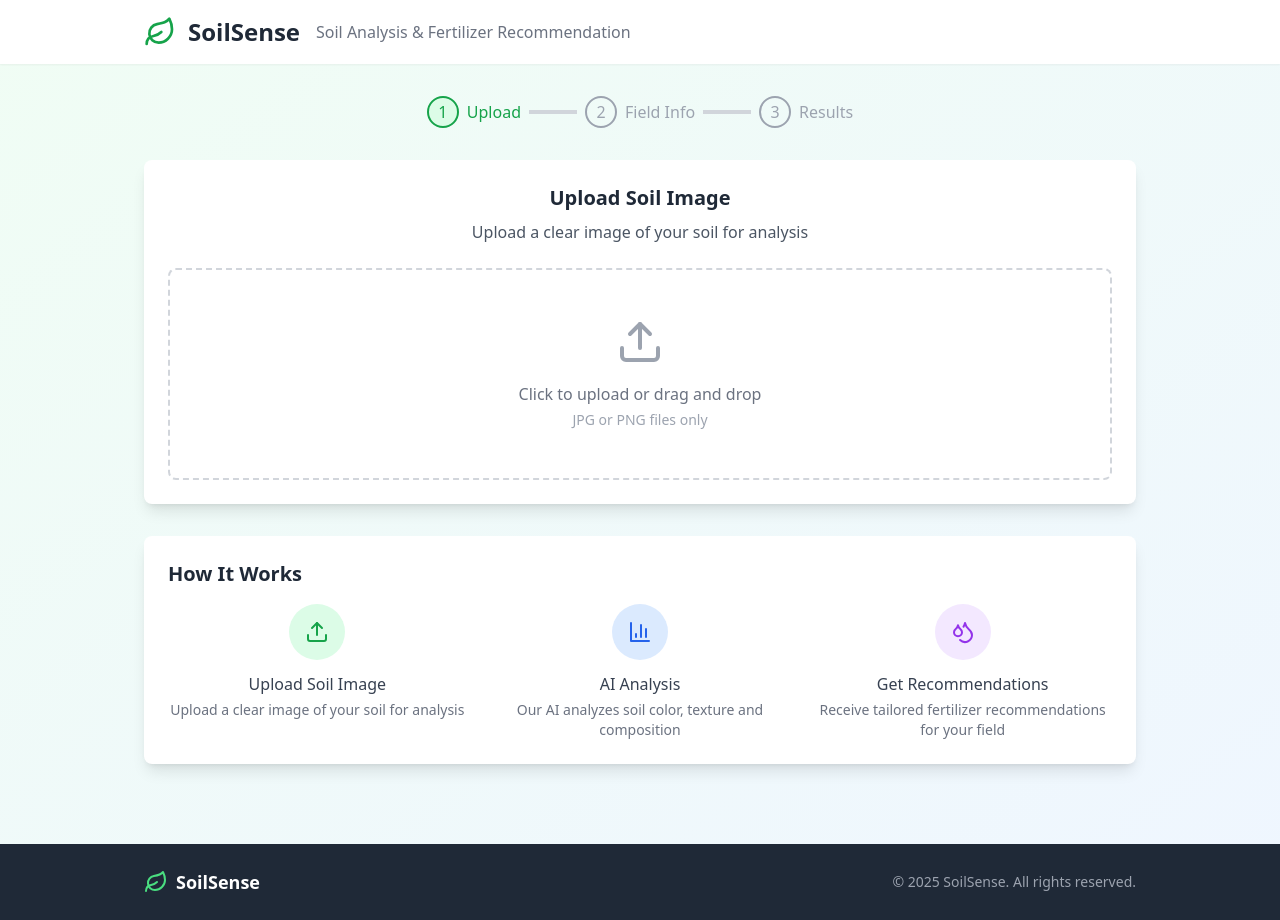
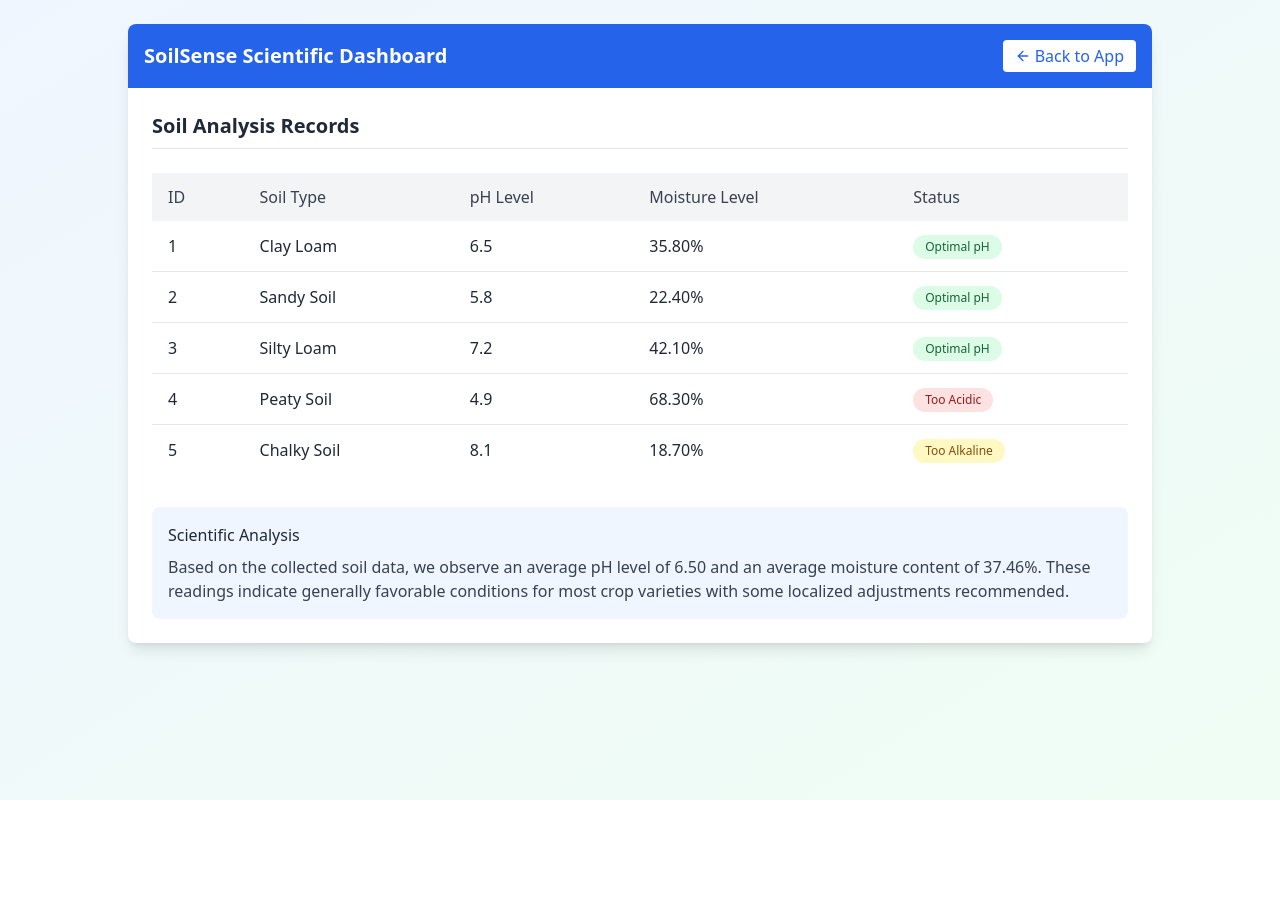
Before and after one commit to Dibyanshujha9/SoilSense, a React (Vite) app: page /admin in a window 1280 px wide. After the commit the page ends 800 px from the top, so only its background shows below. Built offline with nearby package versions, Linux system fonts and the light colour scheme.

Commit message:
Admin Pannel added with scientist view !

```diff
--- a/package.json
+++ b/package.json
@@ -12,7 +12,8 @@
   "dependencies": {
     "lucide-react": "^0.344.0",
     "react": "^18.3.1",
-    "react-dom": "^18.3.1"
+    "react-dom": "^18.3.1",
+    "react-router-dom": "^7.5.3"
   },
   "devDependencies": {
     "@eslint/js": "^9.9.1",
--- /dev/null
+++ b/src/AdminPannel.tsx
@@ -0,0 +1,158 @@
+import React, { useEffect, useState } from 'react';
+import { useNavigate } from 'react-router-dom';
+import { ArrowLeft } from 'lucide-react';
+
+interface SoilData {
+  id: string; // Assuming a unique ID for each soil entry
+  soilType: string;
+  pH: number;
+  moistureLevel: number;
+}
+
+// Dummy data for testing since real API might not be available
+const dummyData: SoilData[] = [
+  { id: '1', soilType: 'Clay Loam', pH: 6.5, moistureLevel: 35.8 },
+  { id: '2', soilType: 'Sandy Soil', pH: 5.8, moistureLevel: 22.4 },
+  { id: '3', soilType: 'Silty Loam', pH: 7.2, moistureLevel: 42.1 },
+  { id: '4', soilType: 'Peaty Soil', pH: 4.9, moistureLevel: 68.3 },
+  { id: '5', soilType: 'Chalky Soil', pH: 8.1, moistureLevel: 18.7 },
+];
+
+const AdminPanel: React.FC = () => {
+  const [soilData, setSoilData] = useState<SoilData[]>([]);
+  const [loading, setLoading] = useState<boolean>(true);
+  const [error, setError] = useState<string | null>(null);
+  const navigate = useNavigate();
+
+  useEffect(() => {
+    const fetchSoilData = async () => {
+      try {
+        // In a real app, this would be an API call
+        // For now, let's use our dummy data with a timeout to simulate a network request
+        setTimeout(() => {
+          setSoilData(dummyData);
+          setLoading(false);
+        }, 800);
+
+        // Commented out real API call code for reference
+        // const response = await fetch('/api/soil-data');
+        // if (!response.ok) {
+        //   throw new Error(`Error fetching data: ${response.statusText}`);
+        // }
+        // const data: SoilData[] = await response.json();
+        // setSoilData(data);
+      } catch (err: any) {
+        setError(err.message);
+        setLoading(false);
+      }
+    };
+
+    fetchSoilData();
+  }, []);
+
+  const handleBackClick = () => {
+    navigate('/');
+  };
+
+  if (loading) {
+    return (
+      <div className="flex justify-center items-center h-screen bg-green-50">
+        <div className="text-center">
+          <div className="animate-spin rounded-full h-12 w-12 border-b-2 border-green-700 mx-auto mb-4"></div>
+          <p className="text-green-800">Loading soil data...</p>
+        </div>
+      </div>
+    );
+  }
+
+  if (error) {
+    return (
+      <div className="flex justify-center items-center h-screen bg-red-50">
+        <div className="text-center p-6 bg-white rounded-lg shadow-md">
+          <div className="text-red-600 text-4xl mb-4">⚠️</div>
+          <p className="text-red-700 font-medium">Error: {error}</p>
+          <button
+            className="mt-4 bg-red-600 text-white px-4 py-2 rounded hover:bg-red-700"
+            onClick={handleBackClick}
+          >
+            Return to Home
+          </button>
+        </div>
+      </div>
+    );
+  }
+
+  return (
+    <div className="min-h-screen bg-gradient-to-br from-blue-50 to-green-50 p-6">
+      <div className="max-w-5xl mx-auto bg-white rounded-lg shadow-lg overflow-hidden">
+        <div className="bg-blue-600 p-4 text-white flex justify-between items-center">
+          <h1 className="text-xl font-bold">SoilSense Scientific Dashboard</h1>
+          <button
+            className="flex items-center bg-white text-blue-600 px-3 py-1 rounded hover:bg-blue-50"
+            onClick={handleBackClick}
+          >
+            <ArrowLeft className="h-4 w-4 mr-1" />
+            Back to App
+          </button>
+        </div>
+
+        <div className="p-6">
+          <h2 className="text-xl font-semibold text-gray-800 mb-6 border-b pb-2">Soil Analysis Records</h2>
+
+          {soilData.length === 0 ? (
+            <p className="text-center text-gray-500 py-8">No soil data available.</p>
+          ) : (
+            <div className="overflow-x-auto">
+              <table className="min-w-full bg-white">
+                <thead>
+                  <tr className="bg-gray-100">
+                    <th className="py-3 px-4 text-left text-gray-700 font-medium">ID</th>
+                    <th className="py-3 px-4 text-left text-gray-700 font-medium">Soil Type</th>
+                    <th className="py-3 px-4 text-left text-gray-700 font-medium">pH Level</th>
+                    <th className="py-3 px-4 text-left text-gray-700 font-medium">Moisture Level</th>
+                    <th className="py-3 px-4 text-left text-gray-700 font-medium">Status</th>
+                  </tr>
+                </thead>
+                <tbody className="divide-y divide-gray-200">
+                  {soilData.map((soil) => (
+                    <tr key={soil.id} className="hover:bg-gray-50">
+                      <td className="py-3 px-4 text-gray-800">{soil.id}</td>
+                      <td className="py-3 px-4 text-gray-800">{soil.soilType}</td>
+                      <td className="py-3 px-4 text-gray-800">{soil.pH.toFixed(1)}</td>
+                      <td className="py-3 px-4 text-gray-800">{soil.moistureLevel.toFixed(2)}%</td>
+                      <td className="py-3 px-4">
+                        <span className={`inline-block rounded-full px-3 py-1 text-xs font-medium ${
+                          soil.pH < 5.5 ? 'bg-red-100 text-red-800' :
+                          soil.pH > 7.5 ? 'bg-yellow-100 text-yellow-800' :
+                          'bg-green-100 text-green-800'
+                        }`}>
+                          {soil.pH < 5.5 ? 'Too Acidic' :
+                           soil.pH > 7.5 ? 'Too Alkaline' :
+                           'Optimal pH'}
+                        </span>
+                      </td>
+                    </tr>
+                  ))}
+                </tbody>
+              </table>
+            </div>
+          )}
+
+          <div className="mt-8 bg-blue-50 p-4 rounded-lg">
+            <h3 className="font-medium text-gray-800 mb-2">Scientific Analysis</h3>
+            <p className="text-gray-700">
+              Based on the collected soil data, we observe an average pH level of {
+                (soilData.reduce((sum, soil) => sum + soil.pH, 0) / soilData.length).toFixed(2)
+              } and an average moisture content of {
+                (soilData.reduce((sum, soil) => sum + soil.moistureLevel, 0) / soilData.length).toFixed(2)
+              }%.
+              These readings indicate generally favorable conditions for most crop varieties with some localized adjustments recommended.
+            </p>
+          </div>
+        </div>
+      </div>
+    </div>
+  );
+};
+
+export default AdminPanel;
--- a/src/App.tsx
+++ b/src/App.tsx
@@ -1,5 +1,6 @@
 import React, { useState } from 'react';
 import { Upload, Leaf, Droplets, Thermometer, BarChart3, FileCheck, Tractor } from 'lucide-react';
+import { useNavigate } from 'react-router-dom';
 
 function App() {
   const [step, setStep] = useState(1);
@@ -12,6 +13,8 @@ function App() {
     quantity: number;
     totalQuantity: number;
   } | null>(null);
+
+  const navigate = useNavigate();
 
   const handleImageUpload = (e: React.ChangeEvent<HTMLInputElement>) => {
     if (e.target.files && e.target.files[0]) {
@@ -67,7 +70,14 @@ function App() {
     setStep(1);
   };
 
+  const handleScientistViewClick = () => {
+    navigate('/admin');
+  };
+
   return (
+    // Added Fragment for the button outside the main div
+    <>
+    {/* Existing main content */}
     <div className="min-h-screen bg-gradient-to-br from-green-50 to-blue-50">
       <header className="bg-white shadow-sm">
         <div className="max-w-5xl mx-auto px-4 py-4 flex items-center">
@@ -327,6 +337,14 @@ function App() {
         </div>
       </footer>
     </div>
+
+    {/* Added button for Scientist View */}
+    <button
+        className="fixed bottom-4 right-4 bg-blue-600 text-white px-4 py-2 rounded-md hover:bg-blue-700 transition-colors"
+        onClick={handleScientistViewClick}>
+        Scientist View
+      </button>
+      </>
   );
 }
 
--- a/src/main.tsx
+++ b/src/main.tsx
@@ -1,10 +1,17 @@
 import { StrictMode } from 'react';
 import { createRoot } from 'react-dom/client';
+import { BrowserRouter, Routes, Route } from 'react-router-dom';
 import App from './App.tsx';
+import AdminPanel from './AdminPannel.tsx';
 import './index.css';
 
 createRoot(document.getElementById('root')!).render(
   <StrictMode>
-    <App />
+    <BrowserRouter>
+      <Routes>
+        <Route path="/" element={<App />} />
+        <Route path="/admin" element={<AdminPanel />} />
+      </Routes>
+    </BrowserRouter>
   </StrictMode>
 );
```
Also changed, not shown: 1 other file (tests, documents, lock files or other folders).
